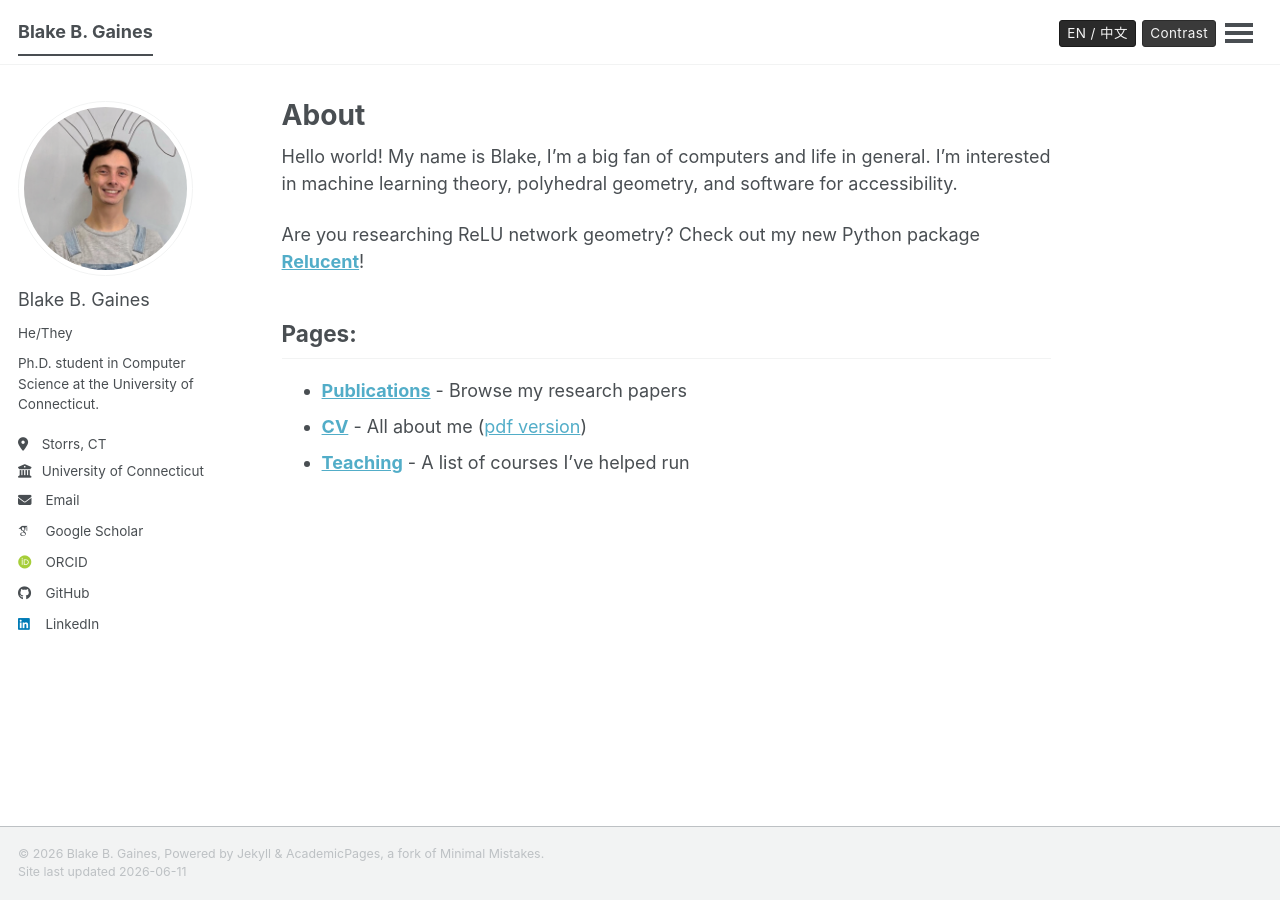
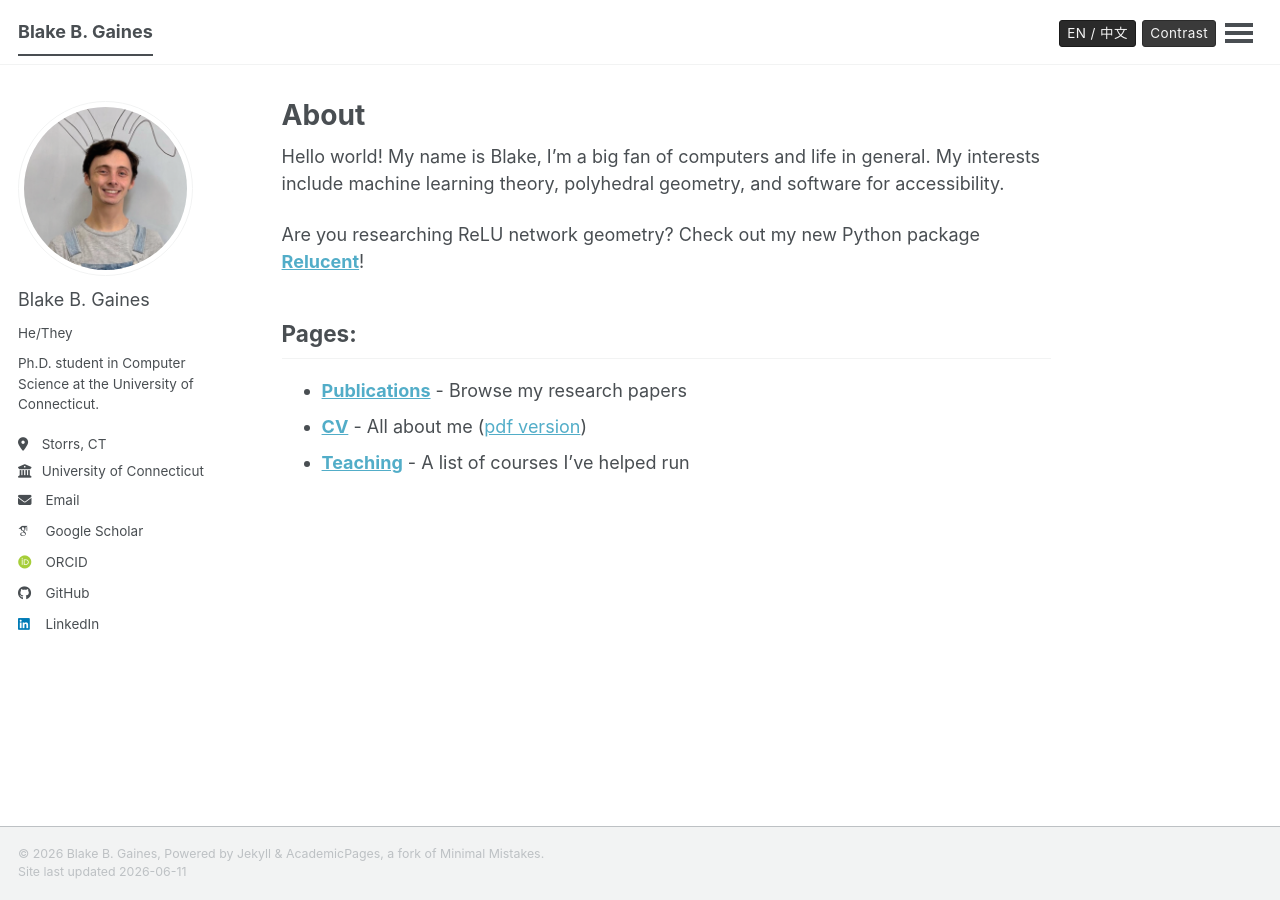
Before and after one commit to bl-ake/bl-ake.github.io, a Jekyll site: the page built from _pages/about.md, in a window 1280 px wide. Built offline with Jekyll 4.4.1, drawn with Linux system fonts in a browser that asks for light colours; some web fonts are replaced; a script bundle is joined from its source files by our own code; library files that are not in the unit come from our copies.

Commit message:
update text

```diff
--- a/_pages/about.md
+++ b/_pages/about.md
@@ -9,7 +9,7 @@ redirect_from:
 ---
 
 <div data-lang="en" markdown="1">
-Hello world! My name is <span class="tooltip" data-tooltip="/bleɪk/" aria-hidden="true">Blake</span><span class="screen-reader-text">Blake</span>, I'm a big fan of computers and life in general. I'm interested in machine learning theory, polyhedral geometry, and software for accessibility.
+Hello world! My name is <span class="tooltip" data-tooltip="/bleɪk/" aria-hidden="true">Blake</span><span class="screen-reader-text">Blake</span>, I'm a big fan of computers and life in general. My interests include machine learning theory, polyhedral geometry, and software for accessibility.
 
 Are you researching ReLU network geometry? Check out my new Python package [**Relucent**](https://pypi.org/project/relucent/)!
 
```
Also changed, not shown: _pages/404.md (+1 -1 lines).
